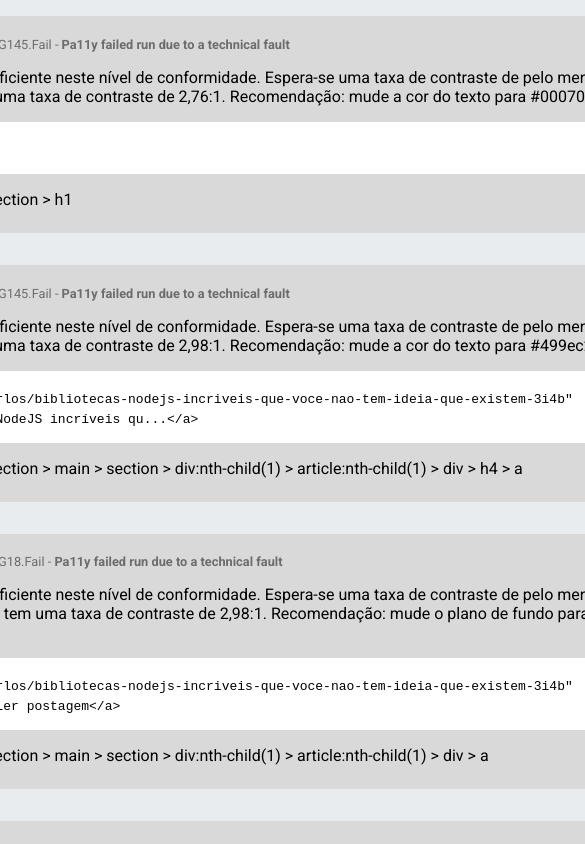
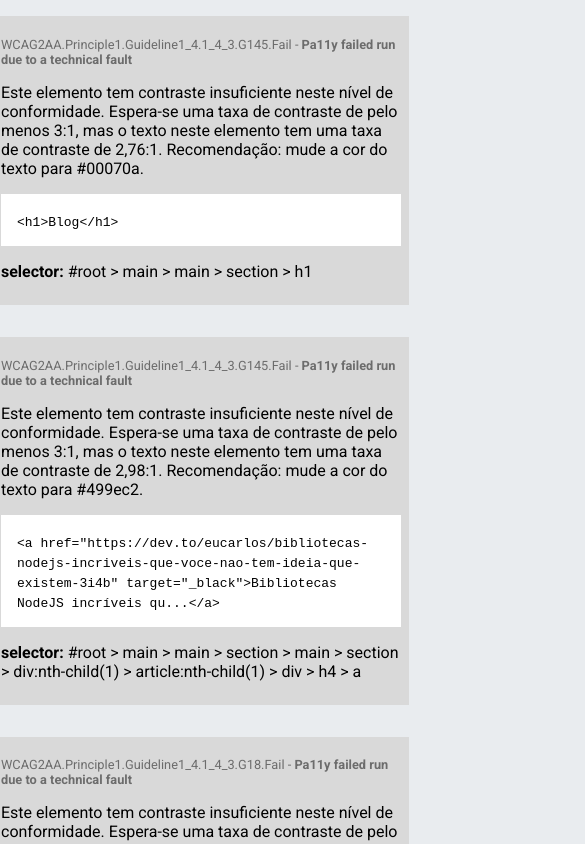
Before and after one commit to EuCarlos/pa11y-viewer, a React (Vite) app: page / in a window 390 px wide. Shown: the top 844 px of the page, 585 px wide, since content can reach past the window. Built offline with nearby package versions, Linux system fonts and the light colour scheme.

Commit message:
:iphone: style responsive design

```diff
--- a/src/styles/report_card.sass
+++ b/src/styles/report_card.sass
@@ -23,3 +23,16 @@
         font-family: 'Source Code Pro', monospace
 
         padding: 1rem
+
+// Laptops
+@media screen and (max-width: 992px)
+    .report
+        width: 45rem
+// Tablets
+@media screen and (max-width: 768px)
+    .report
+        width: 35rem
+// Phones
+@media screen and (max-width: 600px)
+    .report
+        width: 25rem
```
